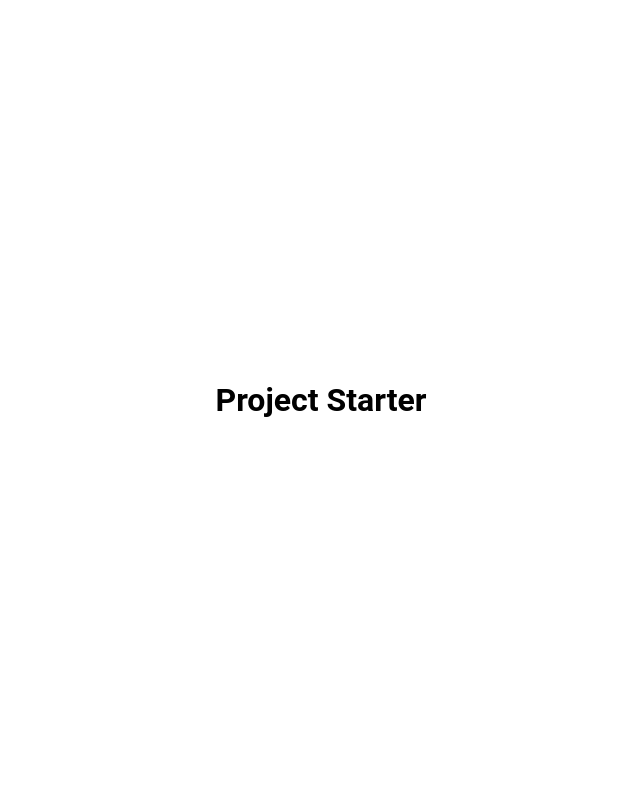
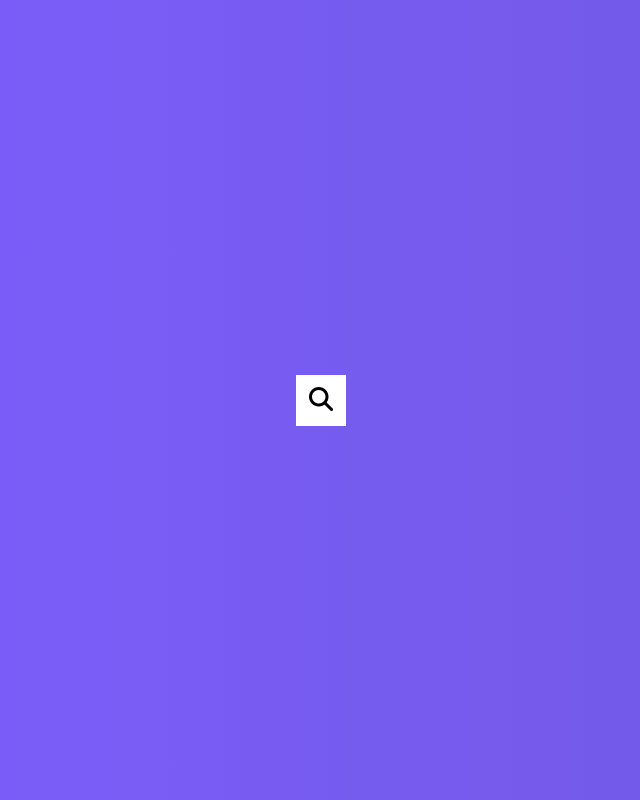
Before and after one commit to Shaikhsaad8899/Hidden-Search, a plain HTML site: page index.html in a window 1280 px wide. Shown: the whole page, without its empty margins (319-959 px from the left). Drawn offline with Linux system fonts and the light colour scheme.

Commit message:
Created toggling Search Bar

```diff
--- a/index.html
+++ b/index.html
@@ -10,7 +10,9 @@
     <title>Hidden Search button</title>
 </head>
 <body>
-    <h1>Project Starter</h1>
-    <script src="script.js"></script>
+  <div class="search">
+    <input type="text" class="input " placeholder="       Search...">
+    <button class="btn"><i class="fas fa-search"></i></button>
+  </div>
 </body>
 </ht
--- a/script.js
+++ b/script.js
@@ -0,0 +1,9 @@
+const search=document.querySelector('.search')
+const btn=document.querySelector('.btn')
+const input=document.querySelector('.input')
+
+btn.addEventListener('click',()=>{
+    search.classList.toggle('active')
+    input.focus()
+
+})
--- a/style.css
+++ b/style.css
@@ -6,6 +6,7 @@
 }
 
 body{
+    background-image: linear-gradient(90deg, #7d5fff,#7158e2 );
     font-family: 'Roboto', sans-serif;
     display: flex;
     flex-direction: column;
@@ -15,3 +16,40 @@ body{
     overflow: hidden;
     margin: 0;
 }
+.search{
+    position: relative;
+    height: 50px;
+}
+.search .input  {
+    background-color: #fff;
+    border: 0;
+    font-size: 18px;
+    padding: 15px;
+    width: 50px;
+    transition: width 0.3s ease;
+}
+
+.btn{
+    background-color: #fff;
+    border: 0;
+    font-size: 24px;
+    cursor: pointer;
+    position: absolute;
+    top: 0;
+    left: 0;
+    height: 50px;
+    width: 50px;
+    transition: transform 0.3s ease;
+}
+
+.btn:focus,.input:focus{
+    outline: none;
+}
+
+.search.active .input{
+    width: 200px;
+}
+
+.saerch.active .btn{
+    transform: translateX(198px);
+}
```
